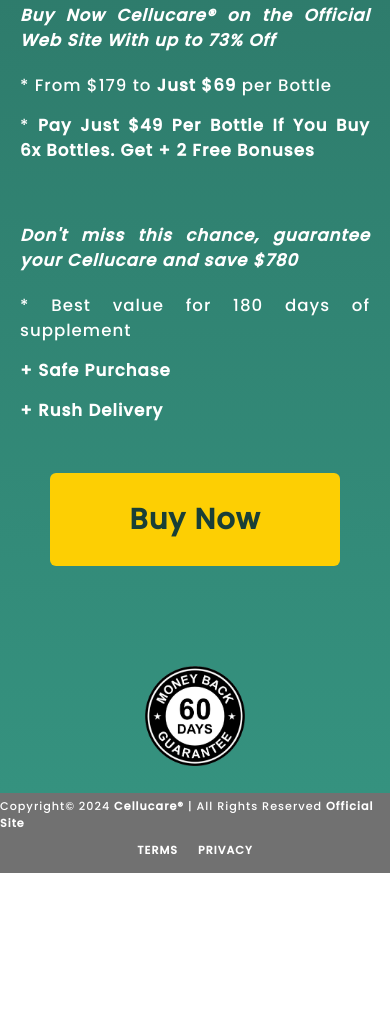
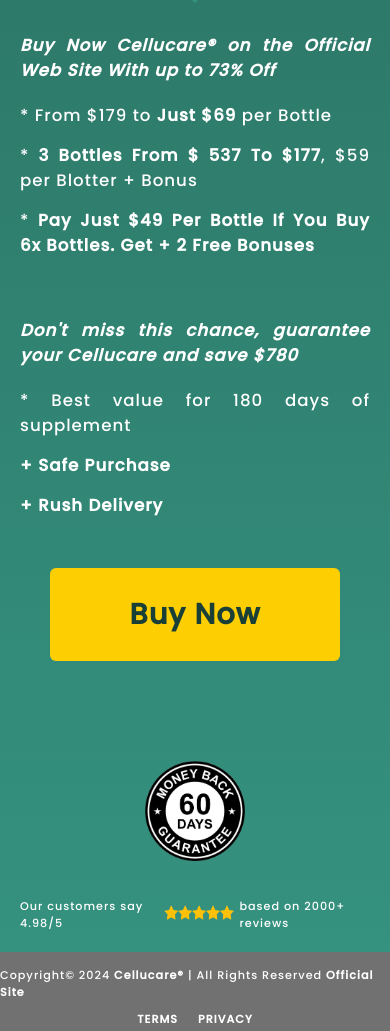
Before and after one commit to oNandopro/cellucare, a plain HTML site: page index.html in a window 390 px wide. Shown: the part 969-2000 px from the top of the page. Before the commit the page ends 1842 px from the top, so only its background shows below. Drawn offline with Linux system fonts and the light colour scheme.

Commit message:
lindo lindo

```diff
--- a/index.html
+++ b/index.html
@@ -62,6 +62,7 @@
                 <div class="p_name">
                     <h3><strong>Buy Now Cellucare® on the Official Web Site With up to 73% Off</strong></h3>
                     <p>* From $179 to <strong>Just $69</strong> per Bottle</p>
+                    <p>*<strong> 3 Bottles From $ 537 To $177</strong>, $59 per Blotter + Bonus </p>
                     <p>* <strong>Pay Just $49 Per Bottle If You Buy 6x Bottles. Get + 2 Free Bonuses</strong></p>
                     <h3><strong>Don't miss this chance, guarantee your Cellucare and save $780</strong></h3>
                     <p>* Best value for 180 days of supplement</p>
@@ -76,6 +77,11 @@
                     <div class="imagem_guarantee">
                         <img src="/imagens/guarantee_badge.png" alt="60 Days Money Guarantee" id="guar">
                     </div>
+                </div>
+                <div class="stars">
+                    <p>Our customers say 4.98/5</p>
+                    <img src="/imagens/stars.png" alt="img 5 stars" class="img_stars">
+                    <p>based on 2000+ reviews</p>
                 </div>
             </section>
         </div>
--- a/style/style_index.css
+++ b/style/style_index.css
@@ -221,6 +221,18 @@ h3 {
     width: 100px;
     height: 100px;
 }
+.stars {
+    display: flex;
+    align-items: center;
+    justify-content: center;
+    margin-top: 30px;
+    margin-bottom: 30px;
+}
+.img_stars {
+    margin-left: 15px;
+    margin-right: 15px;
+    margin-bottom: 5px;
+}
 /* Footer */
 footer {
     display: flex;
@@ -264,6 +276,7 @@ footer h4 a {
     .sec_one {
         display: flex;
         flex-direction: column;
+        margin-top: 30px;
     }
     .imagem_cel {
         display: flex;
@@ -327,15 +340,24 @@ footer h4 a {
         padding: 25px 80px;
         font-size: 1.8em;
     }
+    .stars {
+        font-size: .7em;
+        margin-bottom: 0px;
+    }
+    .img_stars {
+        margin-left: 5px;
+        margin-right: 5px;
+        width: 70px;
+    }
     .container_footer {
         font-size: 0.7em;
-        height: 80px;
+        height: 100px;
     }
 }
 @media (min-width: 769px) and (max-width: 1179px) {
     /* HEADER */
     header {
-        height: 150px;
+        display: none;
     }
     .container_header {
         flex-direction: column;
@@ -347,9 +369,6 @@ footer h4 a {
         margin-top: 40px;
         margin-bottom: 20px;
         font-size: 5em;
-    }
-    .button_one button {
-        display: none;
     }
     #img_one {
         width: 80%;
```
